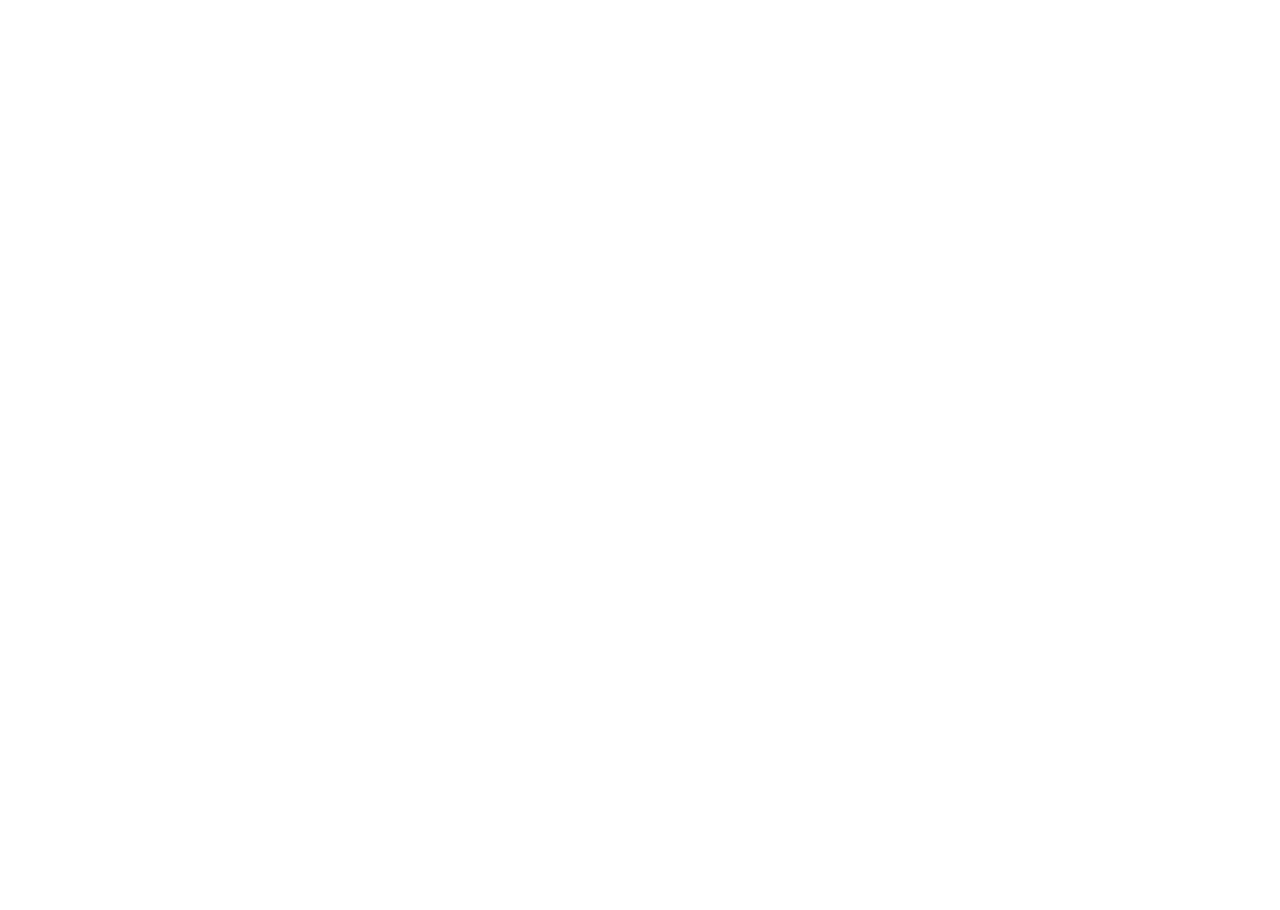
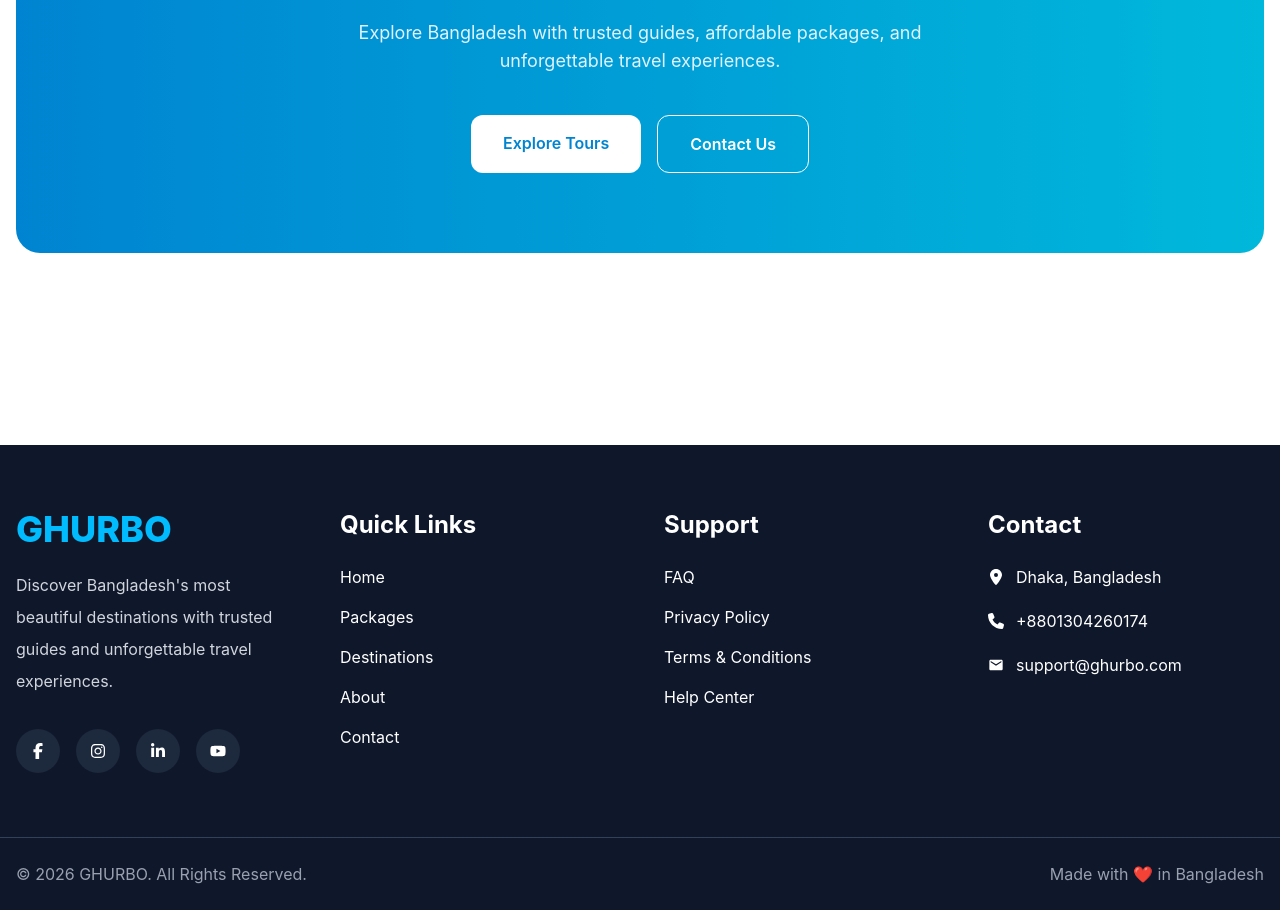
Before and after one commit to rafiulhasan1/Ghurbo, a React (Vite) app: page / in a window 1280 px wide. Shown: the part 6376-7286 px from the top of the page. Before the commit the page ends 6147 px from the top, so only its background shows below. Built offline with nearby package versions, Linux system fonts and the light colour scheme.

Commit message:
footer part added

```diff
--- /dev/null
+++ b/src/Components/Home/CTA.jsx
@@ -0,0 +1,40 @@
+import { Link } from "react-router-dom";
+
+const CTA = () => {
+  return (
+    <section className="py-24 px-4">
+      <div className="max-w-7xl mx-auto rounded-3xl bg-gradient-to-r from-sky-600 to-cyan-500 text-white text-center px-8 py-20">
+
+        <h2 className="text-4xl md:text-5xl font-bold">
+          Ready For Your Next Adventure?
+        </h2>
+
+        <p className="max-w-2xl mx-auto mt-6 text-lg text-sky-100">
+          Explore Bangladesh with trusted guides, affordable packages,
+          and unforgettable travel experiences.
+        </p>
+
+        <div className="mt-10 flex flex-col sm:flex-row justify-center gap-4">
+
+          <Link
+            to="/packages"
+            className="rounded-xl bg-white px-8 py-4 font-semibold text-sky-600 transition hover:bg-slate-100"
+          >
+            Explore Tours
+          </Link>
+
+          <Link
+            to="/contact"
+            className="rounded-xl border border-white px-8 py-4 font-semibold transition hover:bg-white hover:text-sky-600"
+          >
+            Contact Us
+          </Link>
+
+        </div>
+
+      </div>
+    </section>
+  );
+};
+
+export default CTA;
--- a/src/Components/Shared/Footer.jsx
+++ b/src/Components/Shared/Footer.jsx
@@ -1,11 +1,155 @@
-import React from 'react';
+import {
+  FaFacebookF,
+  FaInstagram,
+  FaLinkedinIn,
+  FaYoutube,
+  FaLocationDot,
+  FaPhone,
+} from "react-icons/fa6";
+
+import { MdEmail } from "react-icons/md";
+import { Link } from "react-router-dom";
 
 const Footer = () => {
-    return (
-        <div>
+  return (
+    <footer className="bg-slate-900 text-white mt-24">
+
+      <div className="max-w-7xl mx-auto px-4 py-16">
+
+        <div className="grid gap-12 md:grid-cols-2 lg:grid-cols-4">
+
+          {/* Company */}
+
+          <div>
+
+            <h2 className="text-4xl font-extrabold text-sky-400">
+              GHURBO
+            </h2>
+
+            <p className="mt-5 text-gray-300 leading-8">
+              Discover Bangladesh's most beautiful destinations with trusted
+              guides and unforgettable travel experiences.
+            </p>
+
+            <div className="flex gap-4 mt-8">
+
+              <button className="w-11 h-11 rounded-full bg-slate-800 hover:bg-sky-600 transition flex items-center justify-center">
+                <FaFacebookF />
+              </button>
+
+              <button className="w-11 h-11 rounded-full bg-slate-800 hover:bg-sky-600 transition flex items-center justify-center">
+                <FaInstagram />
+              </button>
+
+              <button className="w-11 h-11 rounded-full bg-slate-800 hover:bg-sky-600 transition flex items-center justify-center">
+                <FaLinkedinIn />
+              </button>
+
+              <button className="w-11 h-11 rounded-full bg-slate-800 hover:bg-sky-600 transition flex items-center justify-center">
+                <FaYoutube />
+              </button>
+
+            </div>
+
+          </div>
+
+          {/* Quick Links */}
+
+          <div>
+
+            <h3 className="text-2xl font-bold mb-6">
+              Quick Links
+            </h3>
+
+            <div className="flex flex-col gap-4">
+
+              <Link to="/">Home</Link>
+
+              <Link to="/packages">Packages</Link>
+
+              <Link to="/destinations">Destinations</Link>
+
+              <Link to="/about">About</Link>
+
+              <Link to="/contact">Contact</Link>
+
+            </div>
+
+          </div>
+
+          {/* Support */}
+
+          <div>
+
+            <h3 className="text-2xl font-bold mb-6">
+              Support
+            </h3>
+
+            <div className="flex flex-col gap-4">
+
+              <Link>FAQ</Link>
+
+              <Link>Privacy Policy</Link>
+
+              <Link>Terms & Conditions</Link>
+
+              <Link>Help Center</Link>
+
+            </div>
+
+          </div>
+
+          {/* Contact */}
+
+          <div>
+
+            <h3 className="text-2xl font-bold mb-6">
+              Contact
+            </h3>
+
+            <div className="space-y-5">
+
+              <p className="flex gap-3 items-center">
+                <FaLocationDot />
+                Dhaka, Bangladesh
+              </p>
+
+              <p className="flex gap-3 items-center">
+                <FaPhone />
+                +8801304260174
+              </p>
+
+              <p className="flex gap-3 items-center">
+                <MdEmail />
+                support@ghurbo.com
+              </p>
+
+            </div>
+
+          </div>
 
         </div>
-    );
+
+      </div>
+
+      <div className="border-t border-slate-700">
+
+        <div className="max-w-7xl mx-auto px-4 py-6 flex flex-col md:flex-row justify-between items-center">
+
+          <p className="text-gray-400">
+            © 2026 GHURBO. All Rights Reserved.
+          </p>
+
+          <p className="text-gray-400 mt-3 md:mt-0">
+            Made with ❤️ in Bangladesh
+          </p>
+
+        </div>
+
+      </div>
+
+    </footer>
+  );
 };
 
 export default Footer;
--- a/src/Pages/Home/Home.jsx
+++ b/src/Pages/Home/Home.jsx
@@ -1,3 +1,4 @@
+import CTA from "../../Components/Home/CTA";
 import FeaturedTours from "../../Components/Home/FeaturedTours";
 import Hero from "../../Components/Home/Hero";
 import LatestBlogs from "../../Components/Home/LatestBlogs";
@@ -18,6 +19,7 @@
       <TourGuides />
       <Testimonials />
       <LatestBlogs />
+      <CTA />
     </>
   );
 };
```
